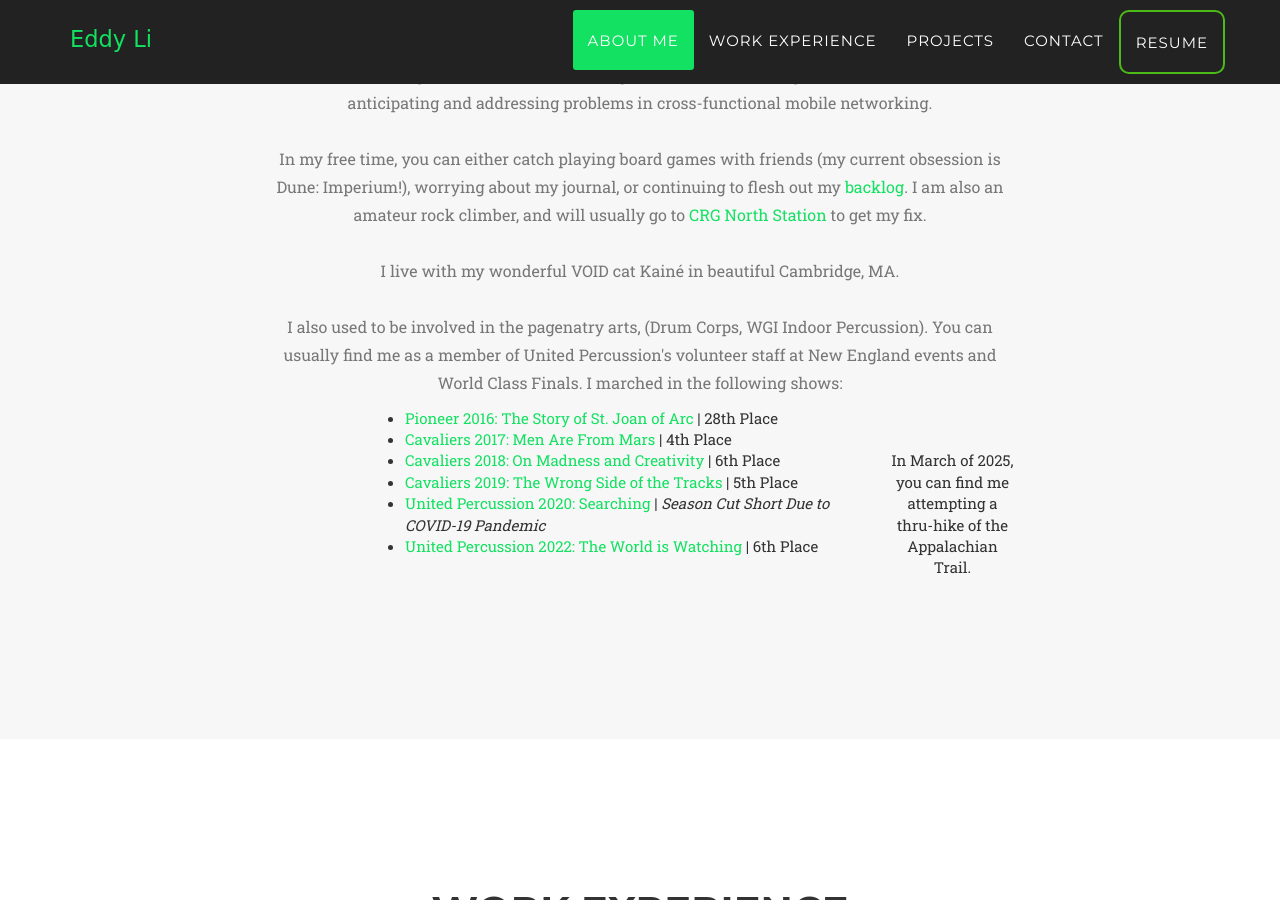
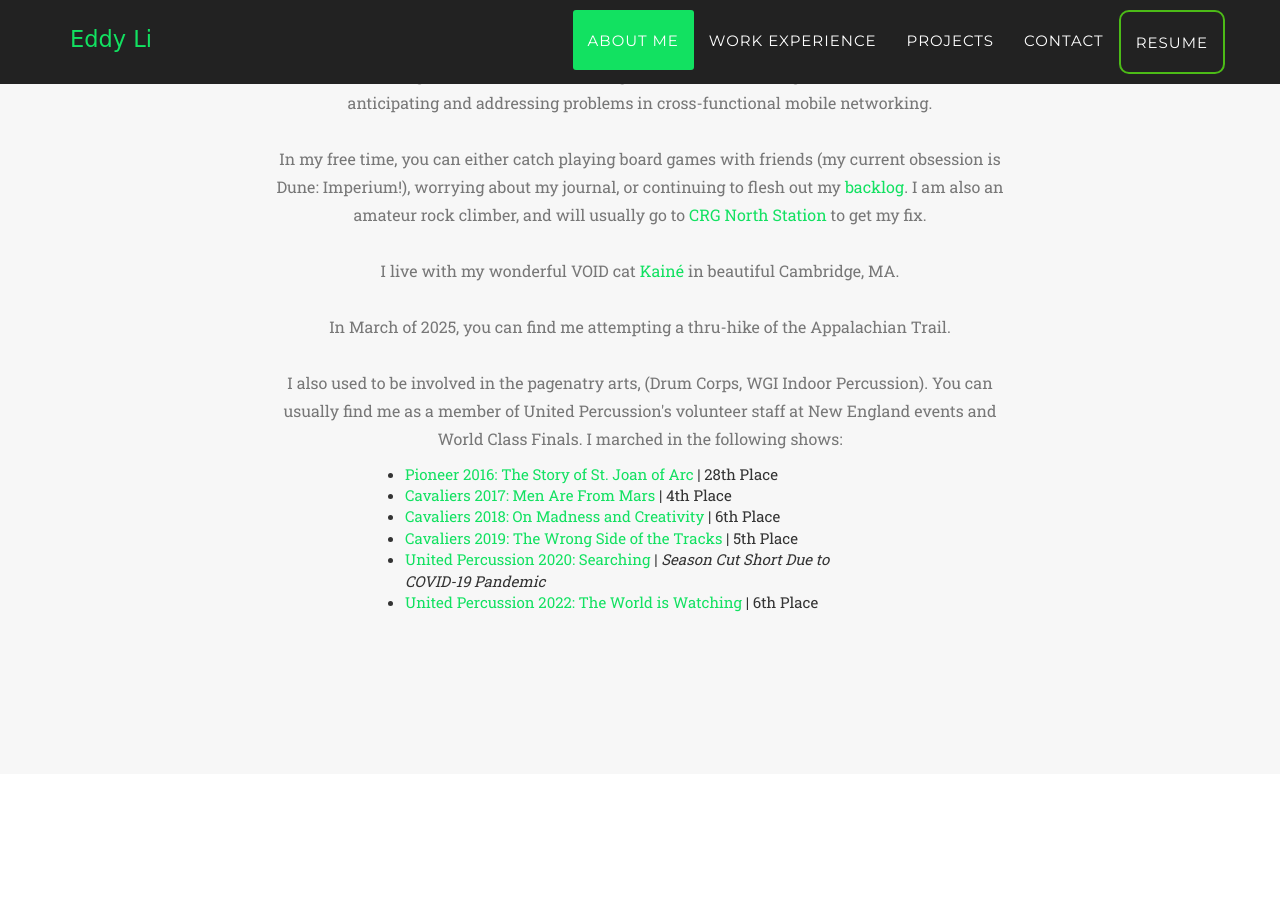
Before and after one commit to NEUDitao/NEUDitao.github.io, a Jekyll site: the page built from index.html, in a window 1280 px wide and 900 px high, scrolled down 898 px. Built offline with Jekyll 4.4.1, drawn with Linux system fonts in a browser that asks for light colours; some web fonts are replaced; part of the change alters nothing that is shown.

```diff
--- a/_includes/aboutme.html
+++ b/_includes/aboutme.html
@@ -18,7 +18,9 @@
           I am also an amateur rock climber, and will usually go to <a href="https://centralrockgym.com/northstation/">CRG North Station</a>
           to get my fix.
           <br /><br />
-          I live with my wonderful VOID cat Kainé in beautiful Cambridge, MA.
+          I live with my wonderful VOID cat <a href="https://eddyli.dev.kaine.jpg">Kainé</a> in beautiful Cambridge, MA.
+          <br/><br/>
+          In March of 2025, you can find me attempting a thru-hike of the Appalachian Trail.
           <br /><br />
           I also used to be involved in the pagenatry arts, (Drum Corps, WGI Indoor Percussion). You can usually find me as a member of United Percussion's
           volunteer staff at New England events and World Class Finals. I marched in the following shows:
@@ -30,9 +32,6 @@
             <li><a href="https://www.youtube.com/watch?v=EquwZwECJkM&ab_channel=UnitedPercussion">United Percussion 2020: Searching</a> | <i>Season Cut Short Due to COVID-19 Pandemic</i></li>
             <li><a href="https://youtu.be/YJZSB6Bs230?t=74">United Percussion 2022: The World is Watching</a> | 6th Place</li>
           </ul>
-          <br/>
-          <br/>
-          In March of 2025, you can find me attempting a thru-hike of the Appalachian Trail.
         </p>
       </div>
     </div>
```
Also changed, not shown: kaine.jpg (added).
